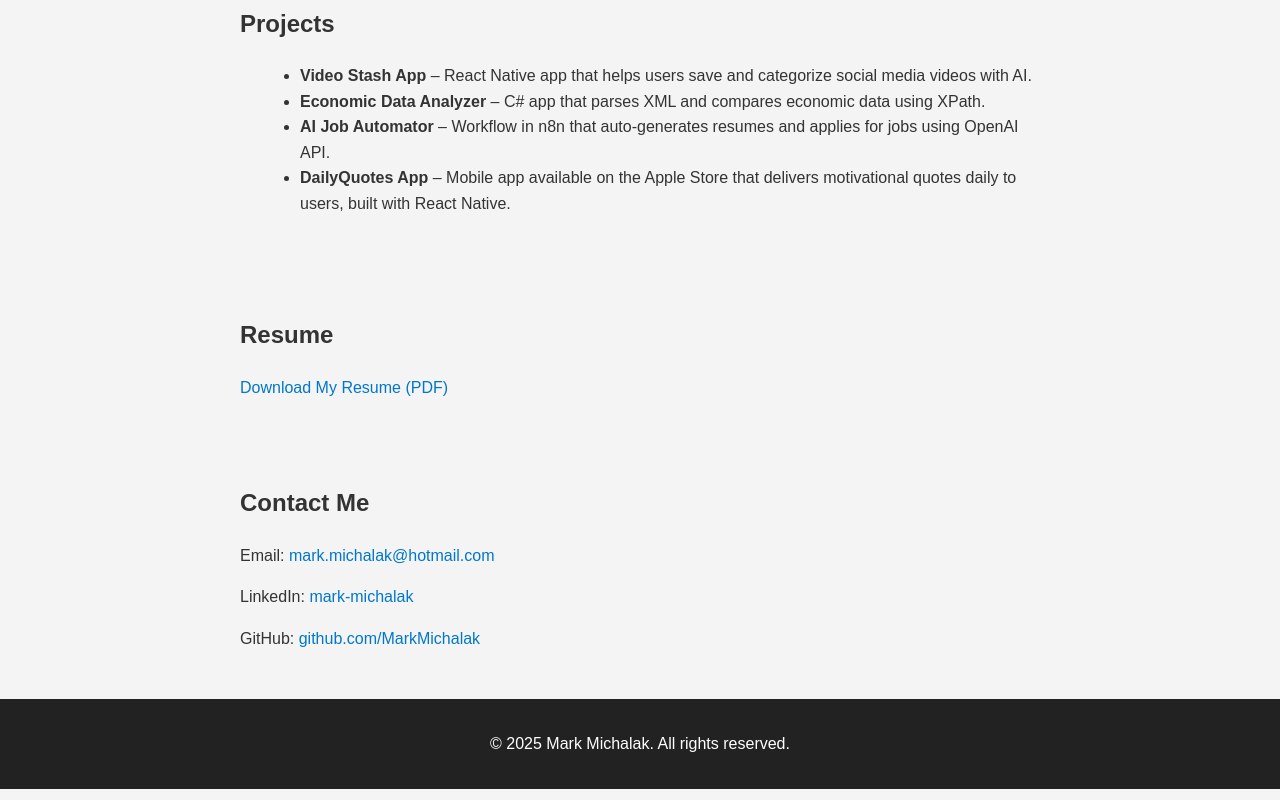
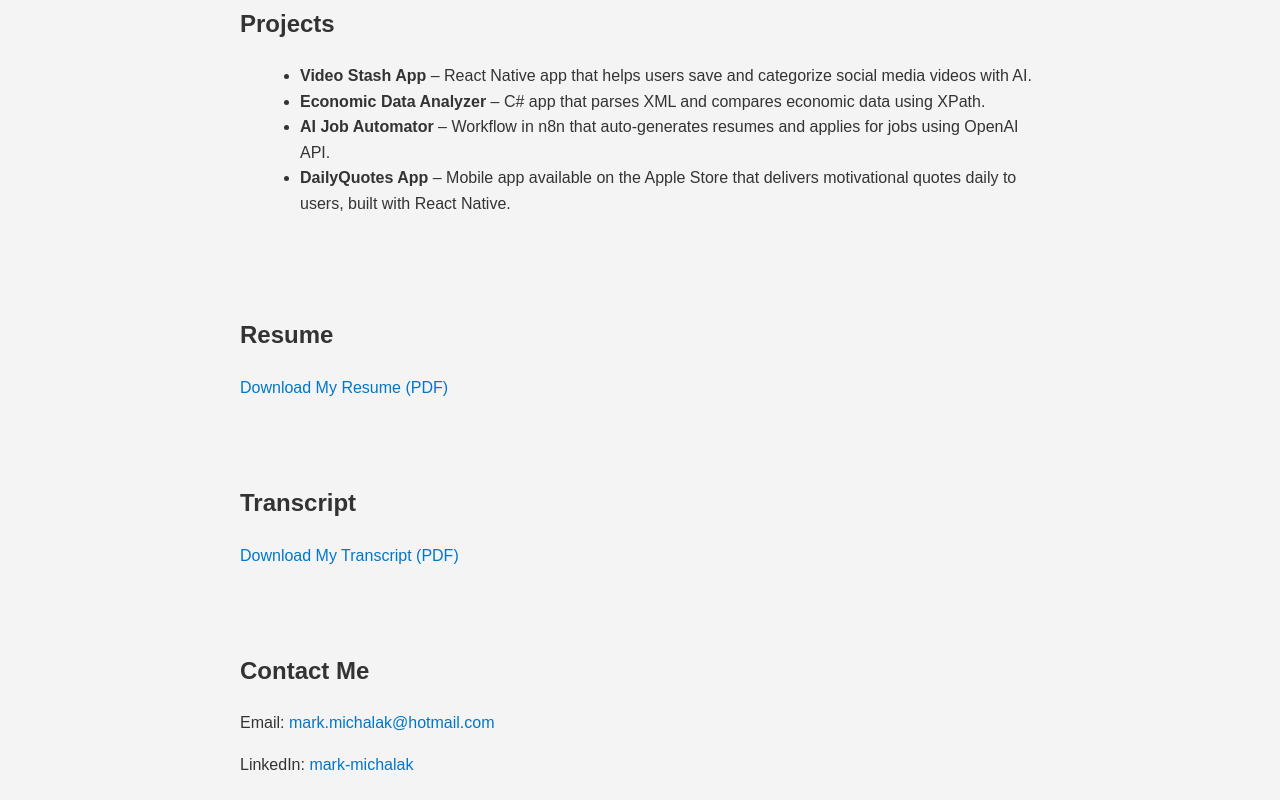
Before and after one commit to MarkMichalak/Personal-website, a plain HTML site: page index.html in a window 1280 px wide. Shown: the part 455-1255 px from the top of the page. Drawn offline with Linux system fonts and the light colour scheme.

Commit message:
Update index.html

```diff
--- a/index.html
+++ b/index.html
@@ -34,6 +34,11 @@
     <a href="assets/resume.pdf" target="_blank" download>Download My Resume (PDF)</a>
   </section>
 
+   <section id="transcript">
+    <h2>Transcript</h2>
+    <a href="assets/transcript.pdf" target="_blank" download>Download My Transcript (PDF)</a>
+  </section>
+
   <section id="contact">
     <h2>Contact Me</h2>
     <p>Email: <a href="mailto:mark.michalak@hotmail.com">mark.michalak@hotmail.com</a></p>
```
